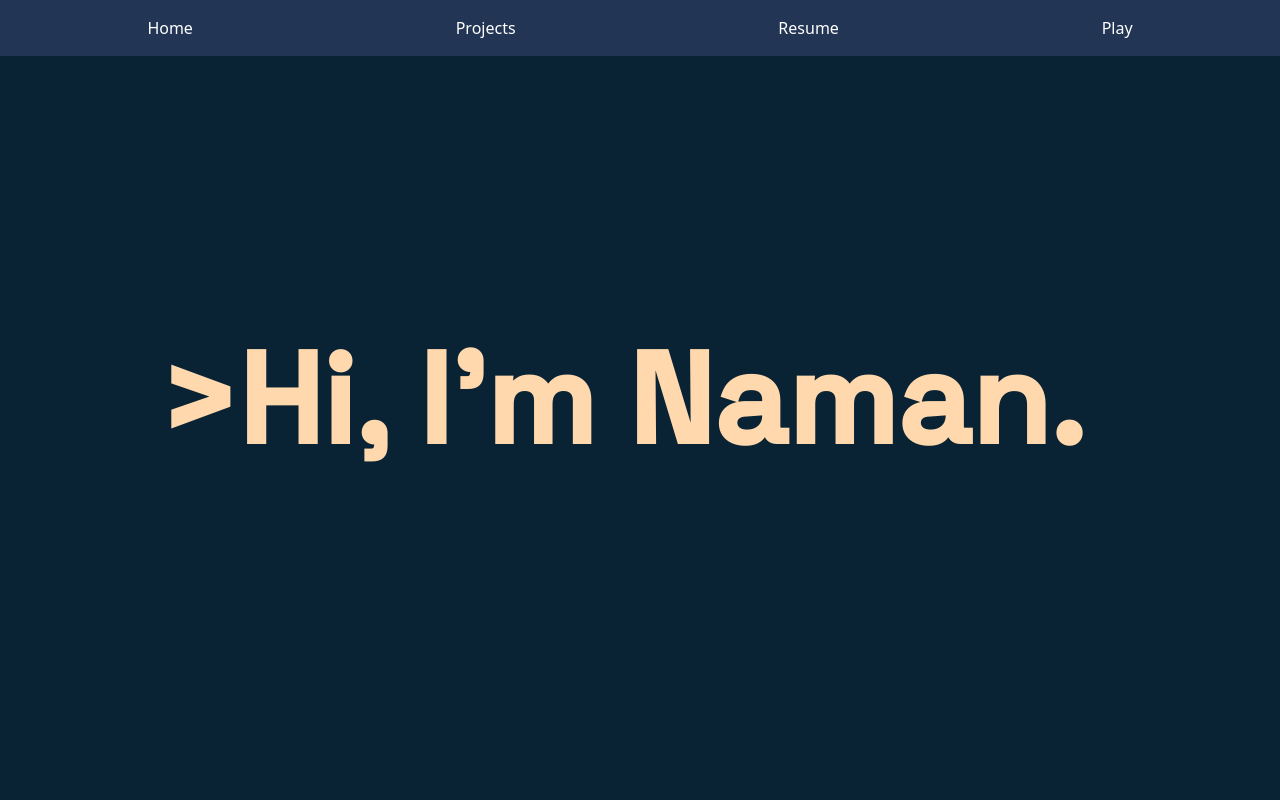
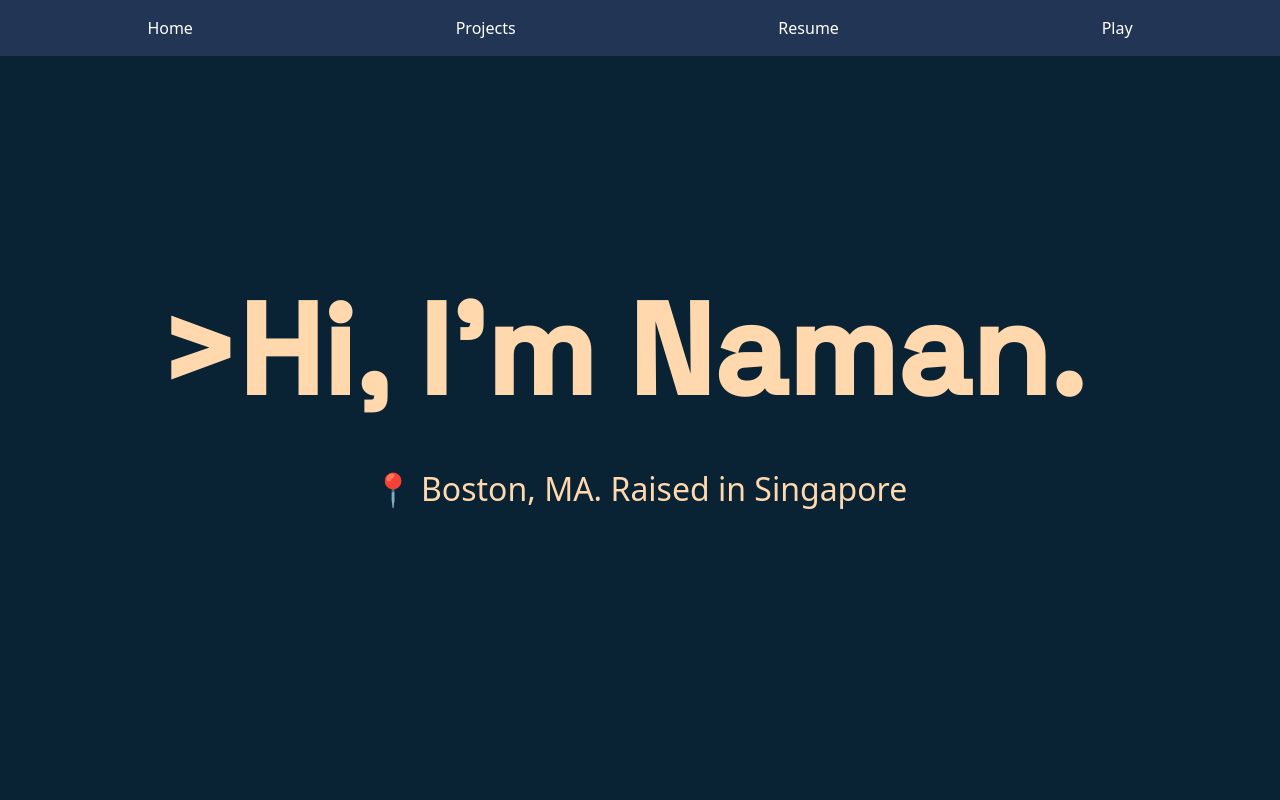
Before and after one commit to naman0r/personal-website, a React (Vite) app: page / in a window 1280 px wide. Shown: the top 800 px of the page. Built offline with nearby package versions, Linux system fonts and the light colour scheme; a web font is replaced by a local one.

Commit message:
made the resume downloading feature on terminal work

```diff
--- a/src/components/Terminal.jsx
+++ b/src/components/Terminal.jsx
@@ -65,7 +65,7 @@ const Terminal = () => {
           newOutput.push(
             "> resume",
             "Link:",
-            <a href="./public/resume_12:18:2024.pdf" download>
+            <a href="./resume_website.pdf" download>
               {" "}
               [Download here]
             </a>
--- a/src/routes/App.jsx
+++ b/src/routes/App.jsx
@@ -4,6 +4,7 @@ import Terminal from "../components/Terminal";
 import TopNav from "../components/TopNav";
 import MyPicture from "../components/MyPicture";
 import FooterMainPage from "../components/FooterMainPage";
+import "../styles/App.css";
 
 const App = () => {
   const comp = useRef(null);
@@ -28,12 +29,13 @@ const App = () => {
         </h1>
       </div> */}
       <div
-        className="h-screen flex bg-gray-950 justify-center place-items-center"
+        className="h-screen flex bg-gray-950 justify-center place-items-center greeting"
         id="main-screen-1"
       >
         <h1 className="text-9xl font-bold font-spaceGrotesk blinking-cursor">
           &gt;Hi, I'm Naman.
         </h1>
+        <p>📍 Boston, MA. Raised in Singapore</p>
 
         {/*<p>Located in Boston, MA; Raised in Singapore, Singapore</p> */}
       </div>
--- /dev/null
+++ b/src/styles/App.css
@@ -0,0 +1,11 @@
+.greeting h1 {
+}
+
+.greeting p {
+  font-size: 2rem;
+}
+
+.greeting {
+  flex-direction: column;
+  gap: 50px;
+}
```
Also changed, not shown: 1 other file (tests, documents, lock files or other folders).
